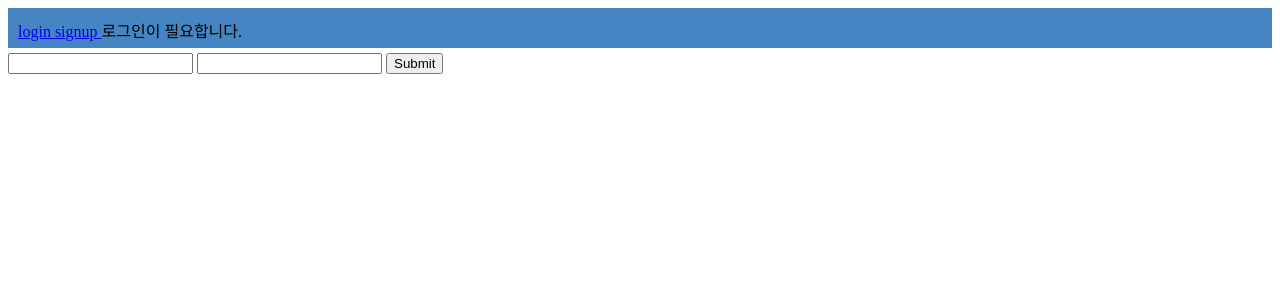
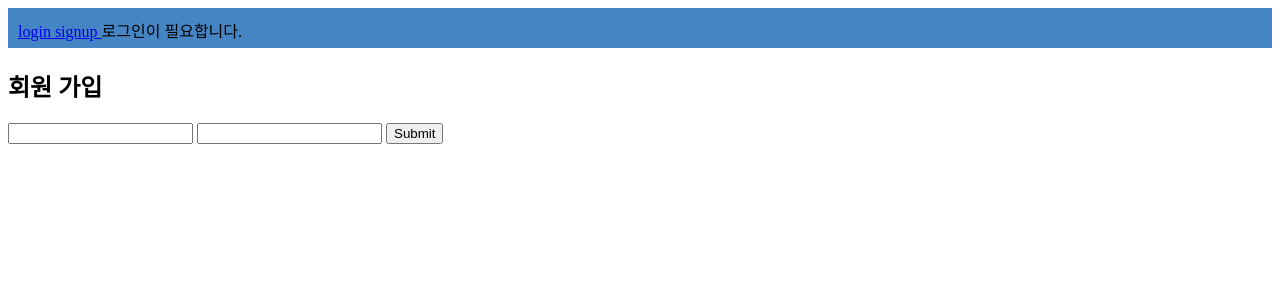
Before and after one commit to manducku/blogram, a Django app: page /signup/ in a window 1280 px wide. Shown: the top 308 px of the page. Run offline with Django 3.2, Linux system fonts and the light colour scheme.

Commit message:
update signup.html: add content

```diff
--- a/blogram/users/templates/users/signup.html
+++ b/blogram/users/templates/users/signup.html
@@ -5,7 +5,7 @@
 {% endblock %}
 
 {% block content %}
-
+<h1> 회원 가입 </h1>
 <form action="{% url 'signup' %}", method="POST">
     {% csrf_token %}
     <input type="text" name="username">
```
